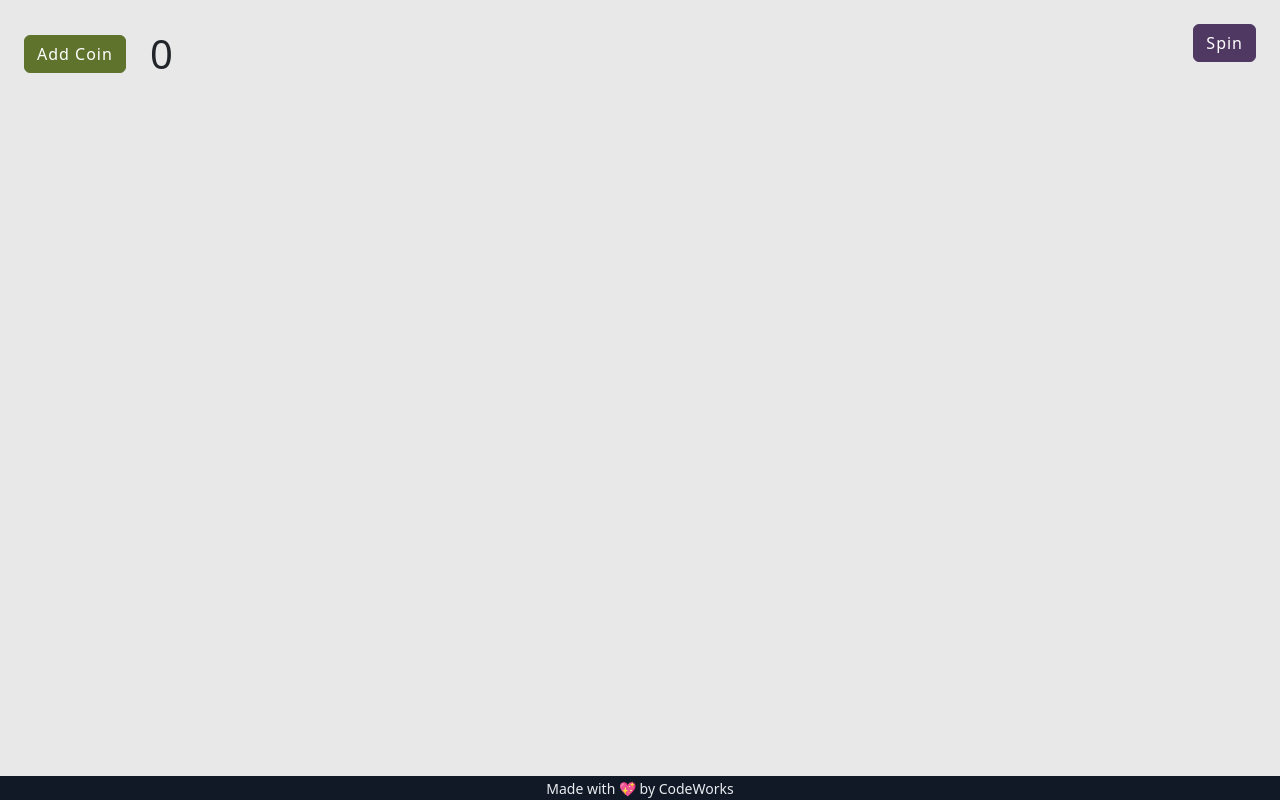
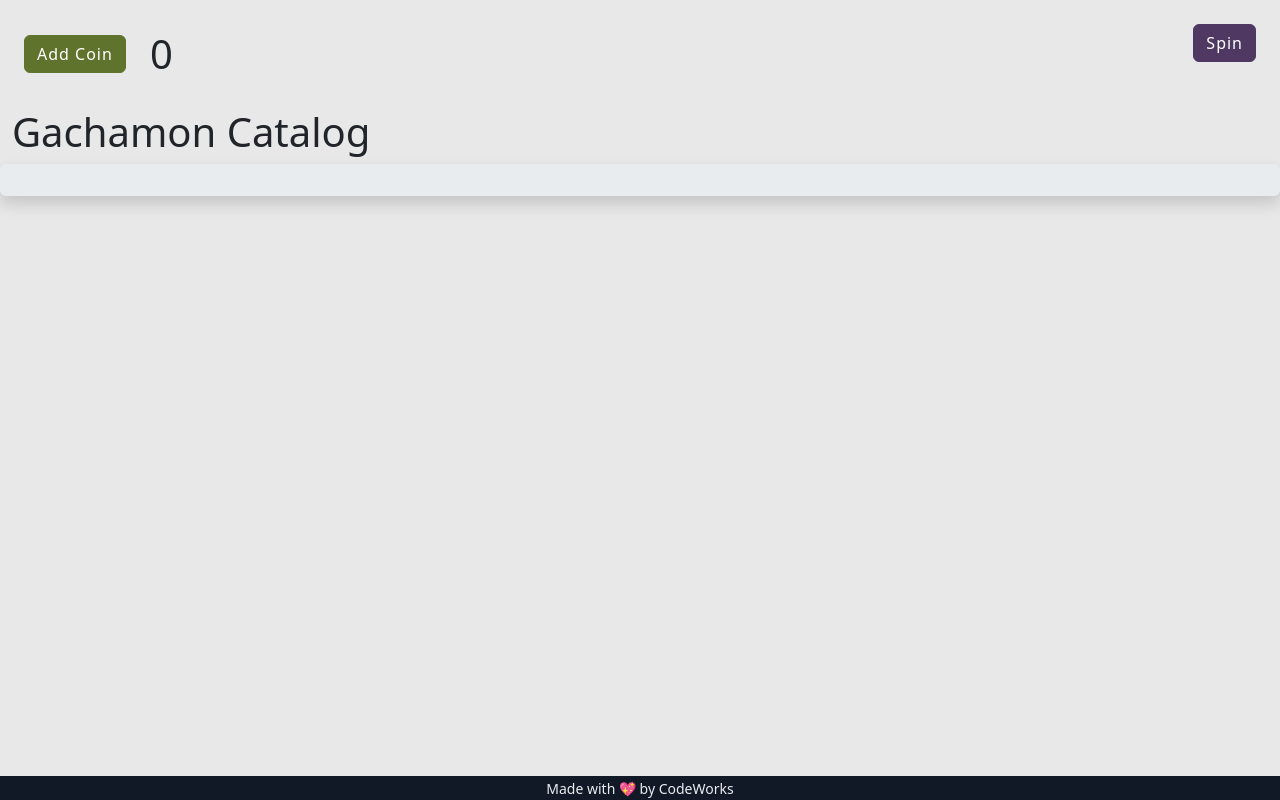
Before and after one commit to CodeWorks-FullStack/winter24_gachamon, a website with bundled scripts: page index.html in a window 1280 px wide. Built offline with nearby package versions, Linux system fonts and the light colour scheme; a script that the page names is missing.

Commit message:
made html template

```diff
--- a/app/controllers/CoinsController.js
+++ b/app/controllers/CoinsController.js
@@ -20,6 +20,7 @@ export class CoinsController {
     console.log('Adding coin in the controller');
     coinsService.addCoin()
     _drawCoins()
+
   }
 
 }
--- a/app/models/Gachamon.js
+++ b/app/models/Gachamon.js
@@ -2,6 +2,7 @@ import { AppState } from "../AppState.js"
 
 
 export class Gachamon {
+
   constructor (data) {
     // NOTE use debugger to run code line by line, handy for debugging
     // debugger
--- a/index.html
+++ b/index.html
@@ -34,8 +34,29 @@
   <!-- SECTION -->
   <main>
 
-    <section id="router-view">
-      <!-- primary viewport -->
+    <section class="container-fluid">
+      <div class="row">
+        <div class="col-12">
+          <h1>Gachamon Catalog</h1>
+        </div>
+      </div>
+
+      <div class="row bg-light rounded p-3 shadow">
+        <!-- STUB gachamon catalog item template -->
+        <!-- <div class="col-2 text-center">
+          <p role="button" class="display-2 mb-0" title="My name is Larry">
+            🦆
+          </p>
+        </div>
+        <div class="col-2 text-center">
+          <p role="button" class="display-2 mb-0" title="My name is Doctor Alligator">
+            🐊
+          </p>
+        </div> -->
+
+
+
+      </div>
     </section>
 
   </main>
```
